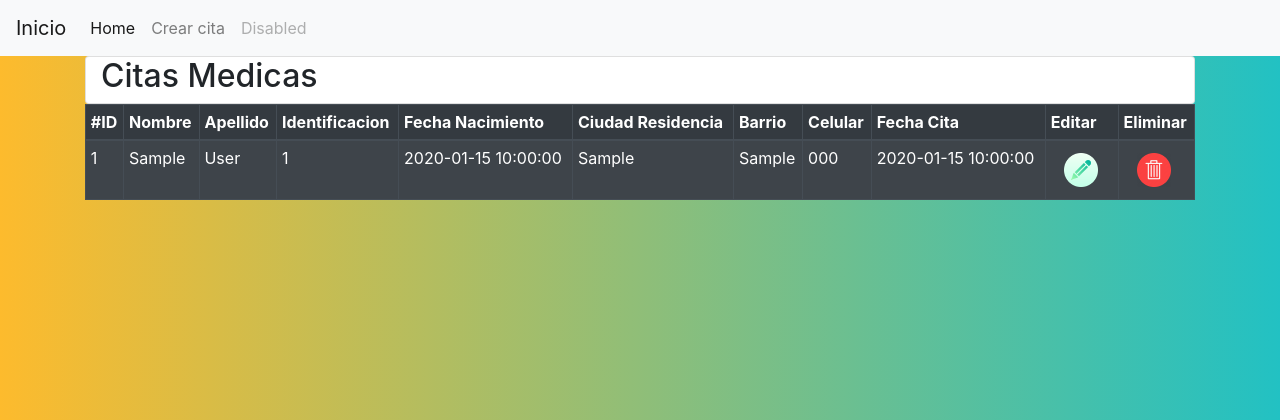
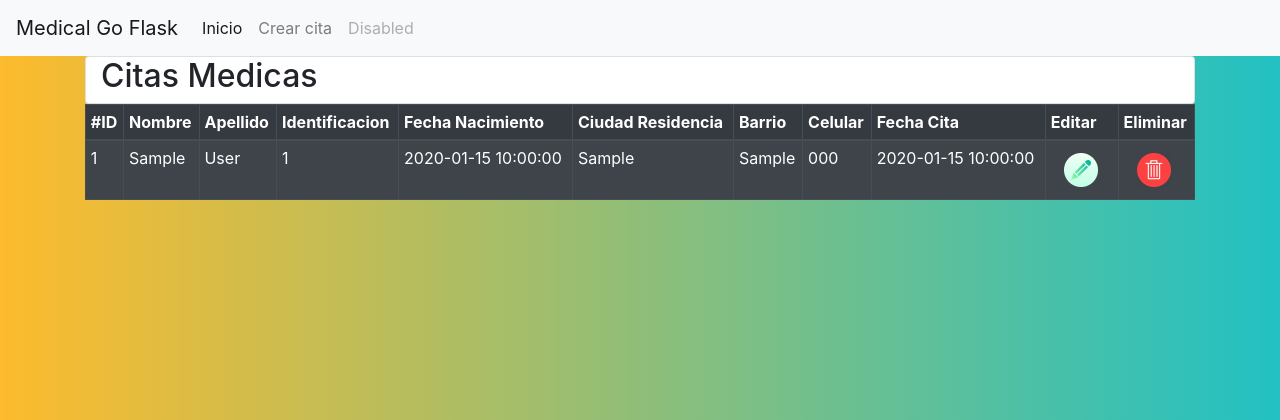
Before and after one commit to Betest/MedicalGoFlask, a Flask app: page / in a window 1280 px wide. Shown: the top 420 px of the page. Run offline with Flask 2, Linux system fonts and the light colour scheme; tables that the repository leaves empty or names only in its code hold one stand-in row (values such as "Sample post"); some libraries are stand-ins or nearby versions.

Commit message:
changed titles navbar

```diff
--- a/templates/home.html
+++ b/templates/home.html
@@ -9,7 +9,7 @@
       {% with messages = get_flashed_messages() %}
         {% if messages %}
           {% for message in messages%}
-          <div class="alert alert-warning alert-dismissible fade show" role="alert" style="width: 300px;">
+          <div class="alert alert-success alert-dismissible fade show" role="alert" style="width: 300px;">
             {{message}}
             <button type="button" class="close" data-dismiss="alert" aria-label="Close">
               <span aria-hidden="true">&times;</span>
--- a/templates/layout.html
+++ b/templates/layout.html
@@ -11,13 +11,13 @@
 </head>
 <body>
     <nav class="navbar navbar-expand-lg navbar-light bg-light">
-        <a class="navbar-brand" href="/">Inicio</a>
+        <a class="navbar-brand" href="/">Medical Go Flask</a>
         <button class="navbar-toggler" type="button" data-toggle="collapse" data-target="#navbarNavAltMarkup" aria-controls="navbarNavAltMarkup" aria-expanded="false" aria-label="Toggle navigation">
           <span class="navbar-toggler-icon"></span>
         </button>
         <div class="collapse navbar-collapse" id="navbarNavAltMarkup">
           <div class="navbar-nav">
-            <a class="nav-item nav-link active" href="/">Home <span class="sr-only">(current)</span></a>
+            <a class="nav-item nav-link active" href="/">Inicio <span class="sr-only">(current)</span></a>
             <a class="nav-item nav-link" href="{{url_for('createappointment')}}">Crear cita</a>
             <a class="nav-item nav-link disabled" href="#" tabindex="-1" aria-disabled="true">Disabled</a>
           </div>
```
